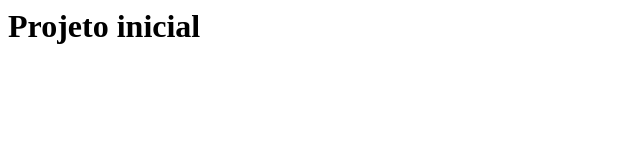
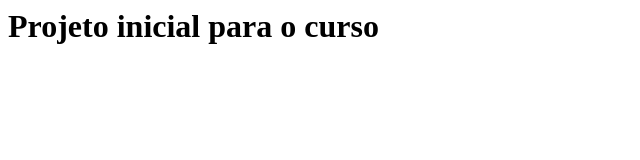
Before and after one commit to raphaelmpinheiro/learning-git, a plain HTML site: page index.html in a window 1280 px wide. Shown: the whole page, without its empty margins (0-640 px from the left). Drawn offline with Linux system fonts and the light colour scheme.

Commit message:
Alterando o texto do título h1

```diff
--- a/index.html
+++ b/index.html
@@ -2,6 +2,6 @@
     <head>
     </head>
     <body>
-        <h1>Projeto inicial</h1>
+        <h1>Projeto inicial para o curso</h1>
     <body>
 </html>
```
